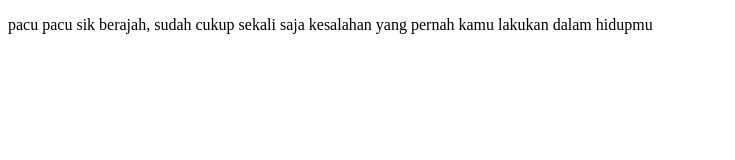
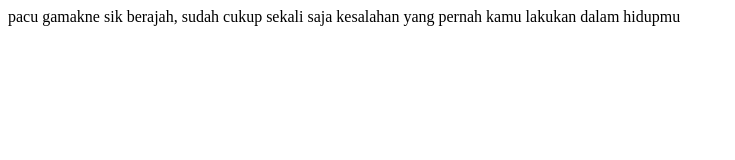
Before and after one commit to Khairuelkahfie/belajar-vue-js, a plain HTML site: page index.html in a window 1280 px wide. Shown: the whole page, without its empty margins (0-735 px from the left). Drawn offline with Linux system fonts and the light colour scheme.

Commit message:
berkenalan dengan mustaches dan v-text

```diff
--- a/index.html
+++ b/index.html
@@ -10,8 +10,12 @@
 </head>
 
 <body>
-    <div id="app">
-        <p>{{mesage}}</p>
+    <div id="app" v-text="mesage">
+        <!-- dalam menampilkan data terdapat beberapa metode -->
+        <!-- 1. metode mustaches => di letakan di dalam tag  html salah satuh contohnya script yang ada di bawah ini -->
+        <!-- <p>{{mesage}}</p> -->
+        <!-- 2. metode v-text =>  v-text ini di letakan sebagai atribut html contohnya di tag div app masu sebagai atribut-->
+
     </div>
     <script src="vendor/vue.js"></script>
     <script src="js/app.js"></script>
--- a/js/app.js
+++ b/js/app.js
@@ -1,6 +1,6 @@
 var app = new Vue({
     el: '#app',
     data: {
-        mesage: 'pacu pacu sik berajah, sudah cukup sekali saja kesalahan yang pernah kamu lakukan dalam hidupmu'
+        mesage: 'pacu gamakne sik berajah, sudah cukup sekali saja kesalahan yang pernah kamu lakukan dalam hidupmu'
     }
 })
```
